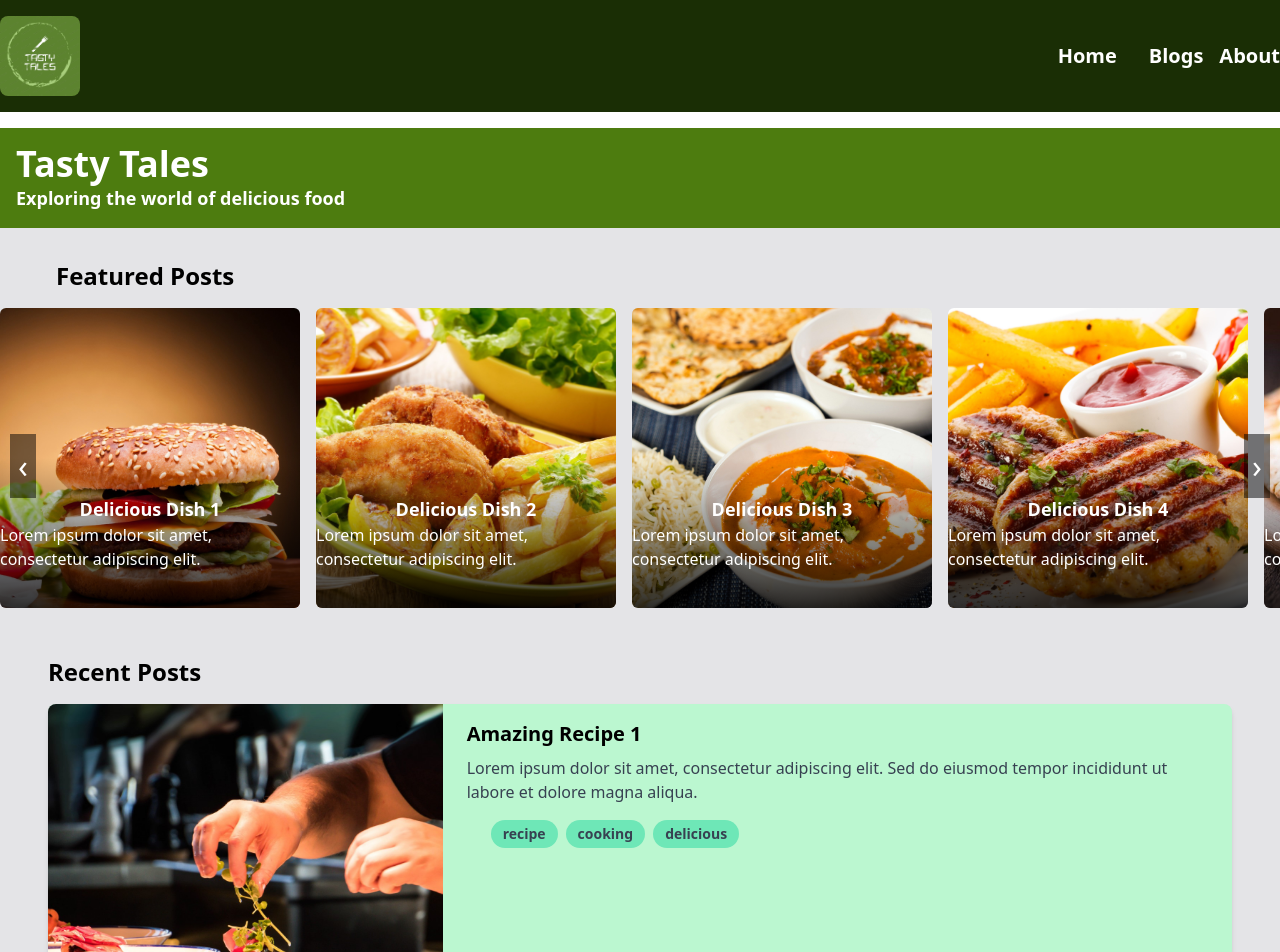
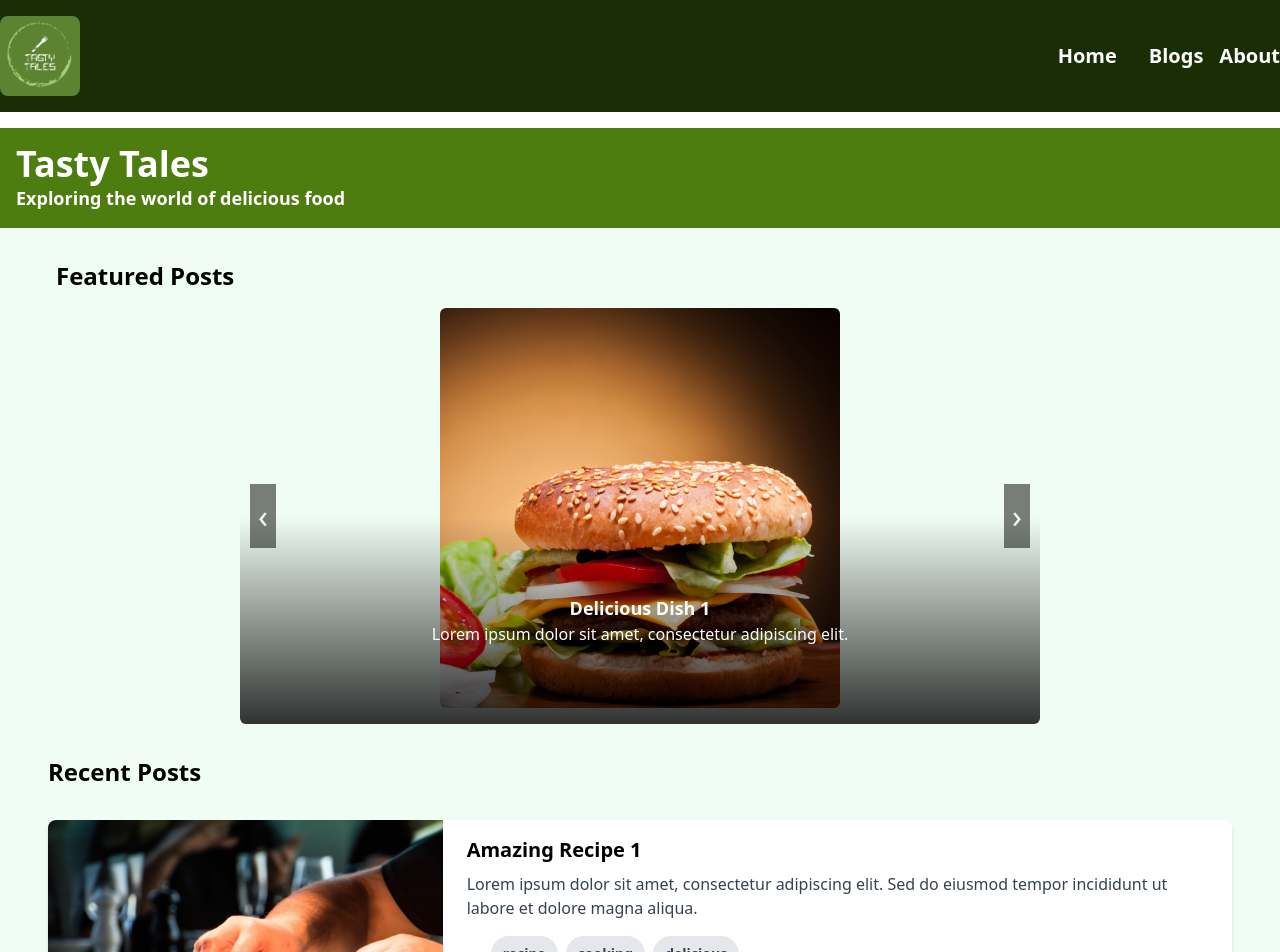
Before and after one commit to ramdeoines/Food-Blog, a Vue app: page / in a window 1280 px wide. Shown: the top 952 px of the page. Built offline with nearby package versions, Linux system fonts and the light colour scheme.

Commit message:
Working version, edited the home page carousel and card components.

```diff
--- a/src/App.vue
+++ b/src/App.vue
@@ -1,5 +1,5 @@
 <template>
-  <div id="app" class="bg-zinc-200">
+  <div id="app" class="bg-green-50">
     <HeaderComponent />
 
     <div class="mt-32 mb-12">
--- a/src/components/CarouselComponent.vue
+++ b/src/components/CarouselComponent.vue
@@ -1,8 +1,8 @@
 <template>
     <div class="carousel-container relative">
         <div class="carousel">
-            <div class="carousel-inner">
-                <div v-for="(post, index) in visiblePosts" :key="index" class="carousel-item">
+            <div class="carousel-inner" :style="{ transform: `translateX(-${currentIndex * itemWidth}px)` }">
+                <div v-for="(post, index) in posts" :key="index" class="carousel-item">
                     <div class="image-container">
                         <img :src="post.image" alt="Post Image" class="w-full h-full object-cover rounded-md mb-4">
                         <div class="overlay">
@@ -77,7 +77,7 @@ export default {
                 },
             ],
             currentIndex: 0,
-            itemsPerPage: 5, // Number of items to display per page
+            itemWidth: 0,
         };
     },
     computed: {
@@ -87,17 +87,21 @@ export default {
             return this.posts.slice(start, end);
         },
     },
+    mounted() {
+        // Calculate the width of a single item based on the container width
+        this.itemWidth = this.$el.clientWidth;
+    },
     methods: {
         next() {
-            this.currentIndex += this.itemsPerPage;
+            this.currentIndex++;
             if (this.currentIndex >= this.posts.length) {
                 this.currentIndex = 0; // Loop back to the first item
             }
         },
         prev() {
-            this.currentIndex -= this.itemsPerPage;
+            this.currentIndex--;
             if (this.currentIndex < 0) {
-                this.currentIndex = this.posts.length - this.itemsPerPage; // Loop back to the last item
+                this.currentIndex = this.posts.length - 1; // Loop back to the last item
             }
         },
     },
@@ -106,41 +110,33 @@ export default {
 
 <style scoped>
 /* Add Tailwind CSS styles specific to your carousel */
+.carousel-container {
+  max-width: 800px; /* Set your desired maximum width */
+  margin: 0 auto; /* Center the carousel */
+}
+
 .carousel {
-    position: relative;
-    display: flex;
-    overflow-x: hidden;
-    /* Enable horizontal scrolling for small screens */
-    justify-content: center;
-    /* Center the carousel content */
-    flex-wrap: nowrap;
-    /* Prevent items from wrapping to the next line */
+  position: relative;
+  overflow: hidden;
 }
 
 .carousel-inner {
-    display: flex;
-    transition: transform 0.3s ease;
-    /* Add smooth transition effect */
+  display: flex;
+  transition: transform 1s ease; /* Adjust duration as needed */
 }
 
 .carousel-item {
-    flex: 0 0 auto;
-    width: 80%;
-    /* Adjust the width to take 80% of the container */
-    max-width: 300px;
-    /* Set a maximum width for responsiveness */
-    margin-right: 16px;
-    /* Adjust the margin between items */
+  flex: 0 0 auto;
+  width: 100%; /* Each item takes the full width of the container */
+  max-width: 100%; /* Ensure it's responsive */
+  margin-right: 16px;
 }
 
 .carousel-item img {
     width: 100%;
-    max-width: 100%;
-    /* Ensure images scale with the width of their container */
-    height: auto;
-    /* Maintain the aspect ratio */
-    display: block;
-    /* Remove any residual bottom spacing */
+    max-width: 50%; /* Ensure images scale with the width of their container */
+    height: auto; /* Maintain the aspect ratio */
+    display: block; /* Remove any residual bottom spacing */
 }
 
 .carousel-btn {
@@ -166,6 +162,11 @@ export default {
 /* Overlay Styles */
 .image-container {
     position: relative;
+    display:flex;
+    justify-content: center; /* Center the content horizontally */
+    align-items: center; /* Center the content vertically */
+    height: auto; /* Ensure the container takes the full height of the image */
+    width: auto;
 }
 
 .overlay {
@@ -173,21 +174,16 @@ export default {
     bottom: 0;
     left: 0;
     width: 100%;
-    height: 50%;
-    /* Set the height to 50% for bottom half overlay */
-    background: linear-gradient(to top, rgba(0, 0, 0, 0.8) 0%, rgba(0, 0, 0, 0) 100%);
-    /* Adjust the overlay background color and opacity as needed */
-    color: #fff;
-    /* Adjust the text color as needed */
-    opacity: 1;
-    /* Set opacity to 1 to make the overlay always visible */
+    height: 50%; /* Set the height to 50% for bottom half overlay */
+    background: linear-gradient(to top, rgba(0, 0, 0, 0.8) 0%, rgba(0, 0, 0, 0) 100%); /* Adjust the overlay background color and opacity as needed */
+    color: #fff; /* Adjust the text color as needed */
+    opacity: 1; /* Set opacity to 1 to make the overlay always visible */
     transition: opacity 0.3s ease;
     display: flex;
     flex-direction: column;
     justify-content: center;
     align-items: center;
-    border-radius: 0.375rem;
-    /* Rounded corners */
+    border-radius: 0.375rem; /* Rounded corners */
 }
 
 .overlay-btn-container {
@@ -197,8 +193,7 @@ export default {
     display: flex;
     justify-content: space-between;
     width: 100%;
-    padding: 0 20px;
-    /* Adjust padding for better visibility */
+    padding: 0 20px; /* Adjust padding for better visibility */
 }
 
 .overlay-btn {
@@ -206,21 +201,15 @@ export default {
     color: #fff;
     font-size: 2rem;
     cursor: pointer;
-    z-index: 3;
-    /* Ensure the overlay is above the carousel content */
-    padding: 8px;
-    /* Add padding for better visibility */
-    border: none;
-    /* Remove button border */
-    border-radius: 0;
-    /* Rectangular overlay */
-    transition: background-color 0.3s ease;
-    /* Add transition for smoother effect */
+    z-index: 3; /* Ensure the overlay is above the carousel content */
+    padding: 8px; /* Add padding for better visibility */
+    border: none; /* Remove button border */
+    border-radius: 0; /* Rectangular overlay */
+    transition: background-color 0.3s ease; /* Add transition for smoother effect */
 }
 
 .overlay-btn:hover {
-    background-color: rgba(0, 0, 0, 0.8);
-    /* Darker overlay on hover */
+    background-color: rgba(0, 0, 0, 0.8); /* Darker overlay on hover */
 }
 
 .image-container:hover .overlay {
--- a/src/components/HomeCardComponent.vue
+++ b/src/components/HomeCardComponent.vue
@@ -1,13 +1,15 @@
 <template>
-  <div class="max-w-full bg-green-200 rounded-lg overflow-hidden shadow-md my-4 mx-2 sm:mx-4 md:mx-8 lg:mx-10 xl:mx-12 flex">
+  <div class="flex justify-center">
+    <div class="max-w-full bg-white rounded-lg overflow-hidden shadow-md my-4 mx-2 sm:mx-4 md:mx-8 lg:mx-10 xl:mx-12 flex">
       <img class="w-1/3 h-full object-cover object-left" :src="image" :alt="altText">
       <div class="w-2/3 px-6 py-4">
         <div class="font-bold text-xl mb-2">{{ title }}</div>
         <p class="text-gray-700 text-base">{{ content }}</p>
         <div class="px-6 pt-4 pb-2">
           <span v-for="tag in tags" :key="tag"
-          class="inline-block bg-emerald-300 rounded-full px-3 py-1 text-sm font-semibold text-gray-700 mr-2 mb-2">{{ tag
+            class="inline-block bg-gray-200 rounded-full px-3 py-2 text-sm font-semibold text-gray-700 mr-2 mb-2">{{ tag
             }}</span>
+        </div>
       </div>
     </div>
   </div>
@@ -25,6 +27,9 @@ export default {
 }
 </script>
 
-<style>
-/* Additional styles specific to HomeCardComponent */
+<style scoped>
+/* Center the card horizontally */
+.flex {
+  justify-content: center;
+}
 </style>
```
Lines whose indentation alone changed are shown as unchanged.
